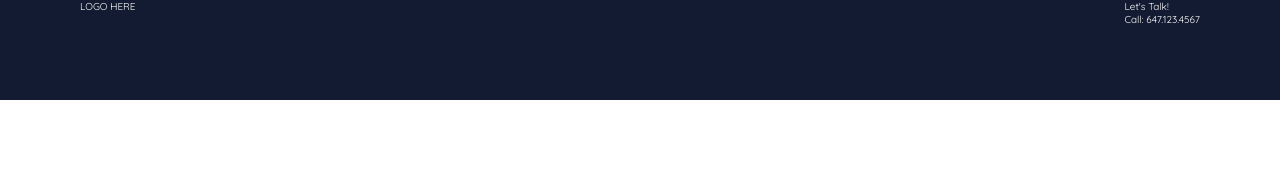
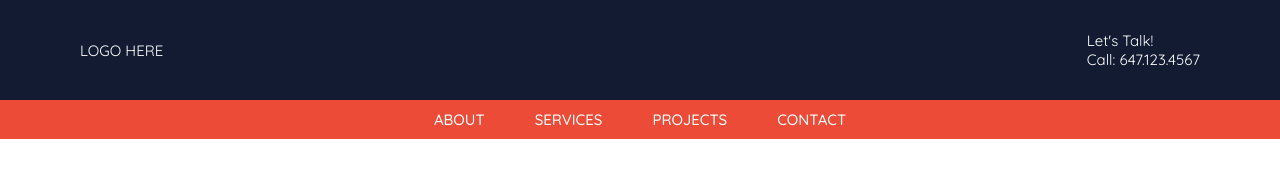
Before and after one commit to kasantosh/freelance-dev, a website: page index.html in a window 1280 px wide. Drawn offline with Linux system fonts and the light colour scheme.

Commit message:
Basic layout for header and nav is complete

```diff
--- a/index.html
+++ b/index.html
@@ -27,6 +27,25 @@
 
     </header>
 
+    <nav class="navigation">
+        <div class="container">
+            <ul class="navigation__list">
+                <li class="navigation__item">
+                    <a class="navigation__link" href="#">About</a>
+                </li>
+                <li class="navigation__item">
+                    <a class="navigation__link" href="#">Services</a>
+                </li>
+                <li class="navigation__item">
+                    <a class="navigation__link" href="#">Projects</a>
+                </li>
+                <li class="navigation__item">
+                    <a class="navigation__link" href="#">Contact</a>
+                </li>
+            </ul>
+        </div>
+    </nav>
+
 </body>
 
 </html>
--- a/sass/layout/_header.scss
+++ b/sass/layout/_header.scss
@@ -5,7 +5,10 @@
 
     &__section {
         display: flex;
+        height: 10rem;
+        font-size: 1.5rem;
+
         justify-content: space-between;
-        align-content: center;
+        align-items: center;
     }
 }
--- /dev/null
+++ b/sass/layout/_navigation.scss
@@ -0,0 +1,27 @@
+.navigation {
+    background-color: $color-coral;
+
+    &__list {
+        display: flex;
+        justify-content: center;
+    }
+
+    &__item  {
+        color: $color-white;
+        font-size: 1.2rem;
+        padding: 1rem;
+        list-style: none;
+        text-transform: uppercase;
+        &:not(:last-child) {
+            margin-right: 3rem;
+        }
+    }
+
+    &__link:link,
+    &__link:visited {
+        font-size: 1.5rem;
+        color: $color-white;
+        font-weight: 500;
+        text-decoration: none;
+    }
+}
--- a/sass/main.scss
+++ b/sass/main.scss
@@ -1,6 +1,7 @@
 @import "abstracts/variables";
 
+@import "layout/header";
 @import "layout/main-section";
-@import "layout/header";
+@import "layout/navigation";
 
 @import "base/base";
```
Also changed, not shown: css/style.css.
